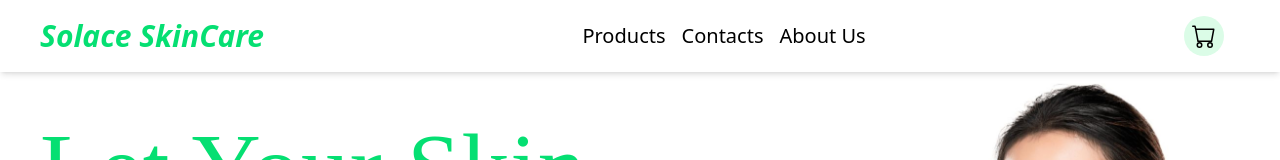
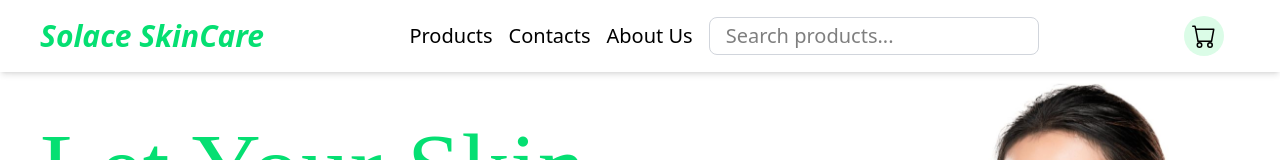
Before and after one commit to DosuFE/testing, a Next.js app: page / in a window 1280 px wide. Shown: the top 160 px of the page. Built offline with nearby package versions, Linux system fonts and the light colour scheme.

Commit message:
Addition of filter search bar for each items

```diff
--- a/src/app/components/navBar.jsx
+++ b/src/app/components/navBar.jsx
@@ -2,20 +2,31 @@
 import Link from "next/link"
 import { useState } from "react"
 import { useCart } from "../context/cartContext";
+import Search from "./search";
+import SearchResults from './searchResults'
+import data from "../data/products";
+
 
 export default function NavBar(){
     const { totalItems } = useCart();
 
     // State to manage the mobile menu toggle
-    const [isClick, setIsClick] = useState(false)
+    const [isClick, setIsClick] = useState(false);
+    const [searchProduct, setSearchProduct] = useState('');
 
     const toggleNavbar = () => {
         setIsClick(!isClick)
     }
 
+    // Search Bar Filter Method
+    const filteredProduct = data.products.filter((item) =>
+        item.name.toLowerCase().includes(searchProduct.toLowerCase()) ||
+        item.brand.toLowerCase().includes(searchProduct.toLowerCase()) ||
+        item.description.toLowerCase().includes(searchProduct.toLowerCase())
+    );
+
     return(
-        // HEADER FOR THE HEAD
-        <header className="fixed top-0 w-full bg-white shadow-md px-4 md:px-10">
+        <header className="fixed top-0 w-full bg-white shadow-md px-4 md:px-10 z-50">
             <div className="flex items-center justify-between py-4">
                 {/* BRAND LOGO */}
                 <div className="logo">
@@ -25,9 +36,10 @@ export default function NavBar(){
                         Solace SkinCare
                     </Link>
                 </div>
-                {/* NAVIGATION LINKS */}
+
+                {/* DESKTOP NAVIGATION */}
                 <nav className="hidden text-xl md:block">
-                    <ul className="flex gap-4">
+                    <ul className="flex items-center gap-4">
                         <li>
                             <Link href='/products' className="text-black hover:text-green-500">
                                 Products
@@ -42,6 +54,20 @@ export default function NavBar(){
                             <Link href='/about' className="text-black hover:text-green-500">
                                 About Us
                             </Link>
+                        </li>
+                        <li className="relative">
+                            {/*Search Input Fields Props */}
+                            <Search
+                                searchProduct={searchProduct}
+                                setSearchProduct={setSearchProduct}
+                            />
+                            {/* Search Result Fields */}
+                            {searchProduct.length > 0 && (
+                                <SearchResults
+                                    filteredProducts={filteredProduct}
+                                    setSearchProduct={setSearchProduct}
+                                />
+                            )}
                         </li>
                     </ul>
                 </nav>
@@ -92,6 +118,7 @@ export default function NavBar(){
                     </div>
                 </div>
             </div>
+
             {/* MOBILE NAVIGATION */}
             {isClick && (
                 <div className="md:hidden text-xl">
@@ -105,6 +132,18 @@ export default function NavBar(){
                         <Link href='/about' className="text-black block hover:text-green-500 rounded-lg p-2">
                             About Us
                         </Link>
+                        <div className="relative p-2">
+                            <Search
+                                searchProduct={searchProduct}
+                                setSearchProduct={setSearchProduct}
+                            />
+                            {searchProduct.length > 0 && (
+                                <SearchResults
+                                    filteredProducts={filteredProduct}
+                                    setSearchProduct={setSearchProduct}
+                                />
+                            )}
+                        </div>
                     </div>
                 </div>
             )}
--- a/src/app/components/productList.jsx
+++ b/src/app/components/productList.jsx
@@ -8,7 +8,7 @@ export default function ProductList({ limit = 12 }) {
   const products = Array.isArray(data?.products) ? data.products.slice(0, limit) : [];
 
   return (
-    <div className="mx-4 my-10 md:m-10 text-start grid grid-cols-1
+    <div className="mx-4 mt-10 mb-24 md:mx-10 text-start grid grid-cols-1
         sm:grid-cols-2 lg:grid-cols-3 xl:grid-cols-4 gap-x-5 gap-y-8">
       {products.map((product) =>
         <ProductCard
--- /dev/null
+++ b/src/app/components/search.jsx
@@ -0,0 +1,25 @@
+export default function Search({ searchProduct, setSearchProduct }) {
+    return (
+        <form className="relative">
+            <input
+                type="text"
+                value={searchProduct}
+                onChange={(e) => setSearchProduct(e.target.value)}
+                placeholder="Search products..."
+                className="w-full px-4 py-2 border
+                border-gray-300 rounded-lg md:py-1 cursor-pointer
+                focus:outline-none focus:ring-2 focus:ring-green-400
+                focus:border-transparent"
+            />
+            {searchProduct && (
+                <button
+                    onClick={() => setSearchProduct('')}
+                    className="absolute right-3 top-1/2 -translate-y-1/2
+                    text-gray-500 hover:text-gray-700 cursor-pointer"
+                >
+                    ×
+                </button>
+            )}
+        </form>
+    )
+}
--- /dev/null
+++ b/src/app/components/searchResults.jsx
@@ -0,0 +1,41 @@
+'use client'
+import Link from 'next/link'
+import generateSlug from '../lib/generateSlug'
+
+export default function SearchResults({ filteredProducts, setSearchProduct }) {
+    if (!filteredProducts.length) return null;
+
+    return (
+        <div
+            className="absolute
+            top-full left-0 right-0 bg-white shadow-lg
+            rounded-b-lg max-h-[70vh] overflow-y-auto z-50 mt-1"
+        >
+            <div className="p-4">
+                {filteredProducts.map((product) => (
+                    <Link
+                        key={product.id}
+                        href={`/products/${generateSlug(product.name)}`}
+                        onClick={() => setSearchProduct('')}
+                        className="flex items-center gap-4 p-2 hover:bg-green-50
+                        rounded-lg transition-colors"
+                    >
+                        <img
+                            src={product.image}
+                            alt={product.name}
+                            className="w-16 h-16 object-cover rounded-md"
+                        />
+                        <div>
+                            <h3 className="font-semibold text-base text-green-600">
+                                {product.name}
+                            </h3>
+                            <p className="text-sm text-gray-600">
+                                {product.currency} {product.price}
+                            </p>
+                        </div>
+                    </Link>
+                ))}
+            </div>
+        </div>
+    )
+}
--- a/src/app/components/serum.jsx
+++ b/src/app/components/serum.jsx
@@ -3,7 +3,7 @@ import Link from 'next/link';
 export default function Serum(){
     return(
         <>
-            <main className="mt-10 flex flex-col items-center gap-x-1
+            <main className="mt-10 mb-20 flex flex-col items-center gap-x-1
             lg:items-start justify-center lg:gap-10 lg:px-20 md:flex-row">
                 <div>
                     <img
--- a/src/app/products/[products]/page.jsx
+++ b/src/app/products/[products]/page.jsx
@@ -28,7 +28,7 @@ export default function ProductDetails() {
   return (
     <div className="container mx-auto p-4 my-20">
       <div className="flex flex-col md:flex-row gap-8 md:gap-10 items-center">
-        <div className=" ">
+        <div>
           <img
             src={product.image}
             alt={product.name}
```
Lines whose indentation alone changed are shown as unchanged.
